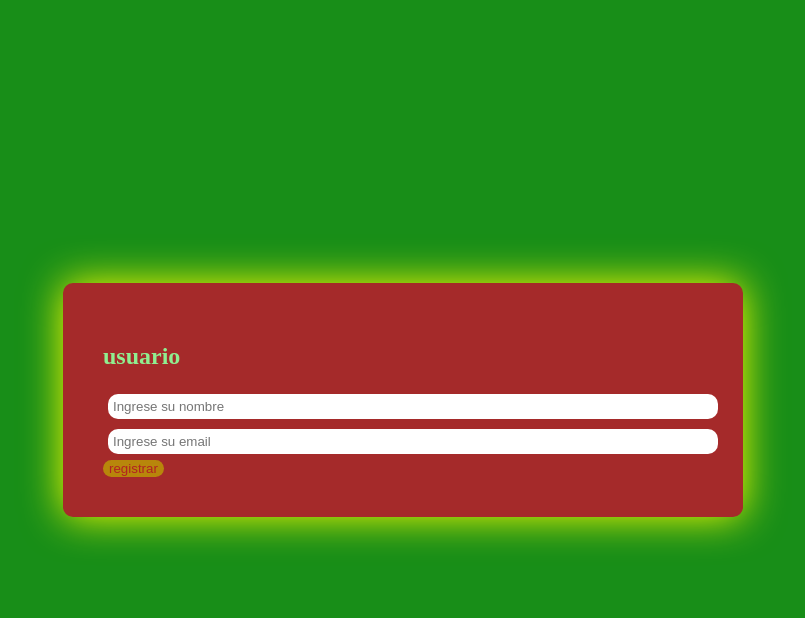
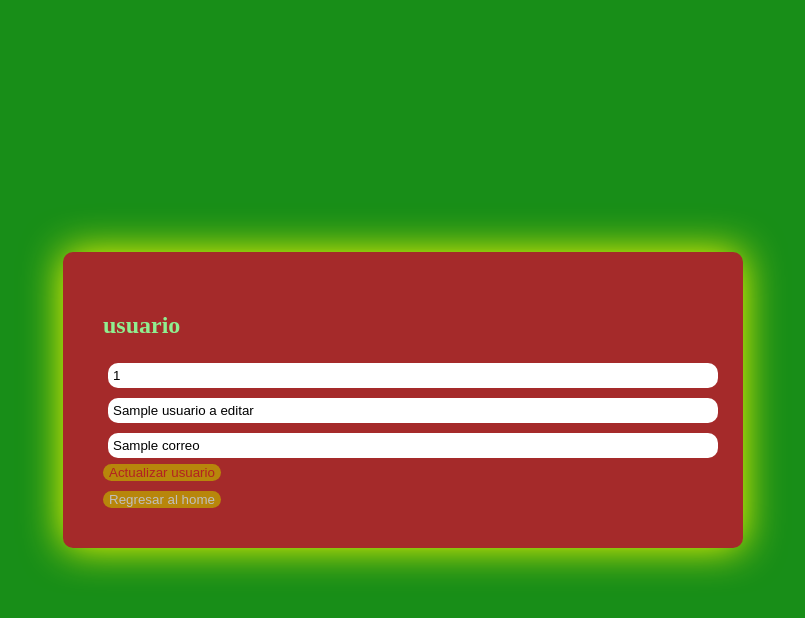
Before and after one commit to JuanPabloAriasGarzon/Crud, a Flask app: template templates/editar.html in a window 1280 px wide. Shown: the top 618 px of the page, without its empty margins (237-1042 px from the left). Run offline with Flask 3, Linux system fonts and the light colour scheme; the template is opened without the code that fills it: most values are stand-ins (such as "Sample title", 1, 10 or a date in 2020).

Commit message:
21 mayo Crud

```diff
--- a/main.py
+++ b/main.py
@@ -28,6 +28,8 @@ def crud():
 @app.route("/update/<int:id>", methods=['GET', 'POST'])
 def update(id):
 
+    usuario_a_editar=None
+
     #TODO: capturar eñ usuario a editar
     for diccionario in usuarios: #Para cada diccionario dentro de lista evalue:
         if diccionario["id"]==id: #Si el id convertido a string es igual al id que me pasan por parametro
@@ -40,6 +42,9 @@ def update(id):
         usuario_a_editar["correo"]=request.form.get("correo") #el correo nuevo sera el que llegue por un nuevo formulario
 
         return redirect(url_for("crud")) #Redireccione la aplicacion a la ruta de la funcion crud
+
+    if usuario_a_editar==None:
+        return f"El usuario con id {id} no se encuentra"
 
     return render_template('editar.html', usuario_a_editar=usuario_a_editar)
 
--- a/templates/crud.html
+++ b/templates/crud.html
@@ -30,7 +30,7 @@
             <td>{{ persona.nombre }}</td>
             <td>{{ persona.correo }}</td>
             <td>
-                <a href="/?editar={{ persona.id }}">editar</a>
+                <a href="/update/{{persona.id}}">editar</a>
                 |
                 <a href="/?eliminar={{ persona.id }}">eliminar</a>
 
--- a/templates/editar.html
+++ b/templates/editar.html
@@ -16,12 +16,19 @@
         usuario
     </h2>
     <form method="POST">
-        <input type="text" placeholder="Ingrese su nombre" name="nombre" required>
-        <input type="email" placeholder="Ingrese su email" name="correo" required>
+        <input type="number" name="id" value="{{usuario_a_editar.id}}" readonly>
+        <input type="text" placeholder="Ingrese su nombre" name="nombre" value="{{ usuario_a_editar.nombre }}" required>
+        <input type="email" placeholder="Ingrese su email" name="correo" value="{{ usuario_a_editar.correo }}"required>
 
-        <button>registrar</button>
+        <button>Actualizar usuario</button>
     </form>
 
+
+    <button style="margin-top:10px;background-color:lightgold;color:scarlet">
+        <a href="/" style="color:silver;text-decoration:none;">
+            Regresar al home
+        </a>
+    </button>
 </div>
 
 
```
